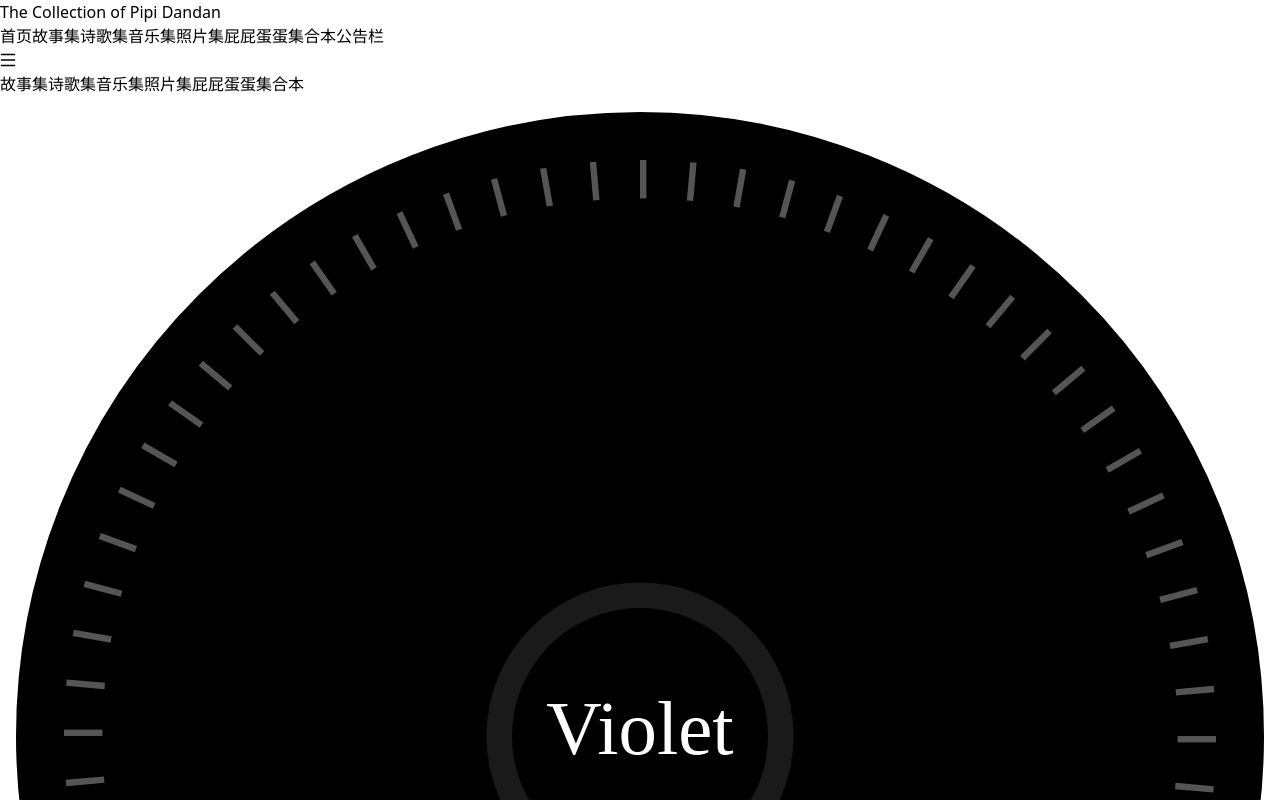
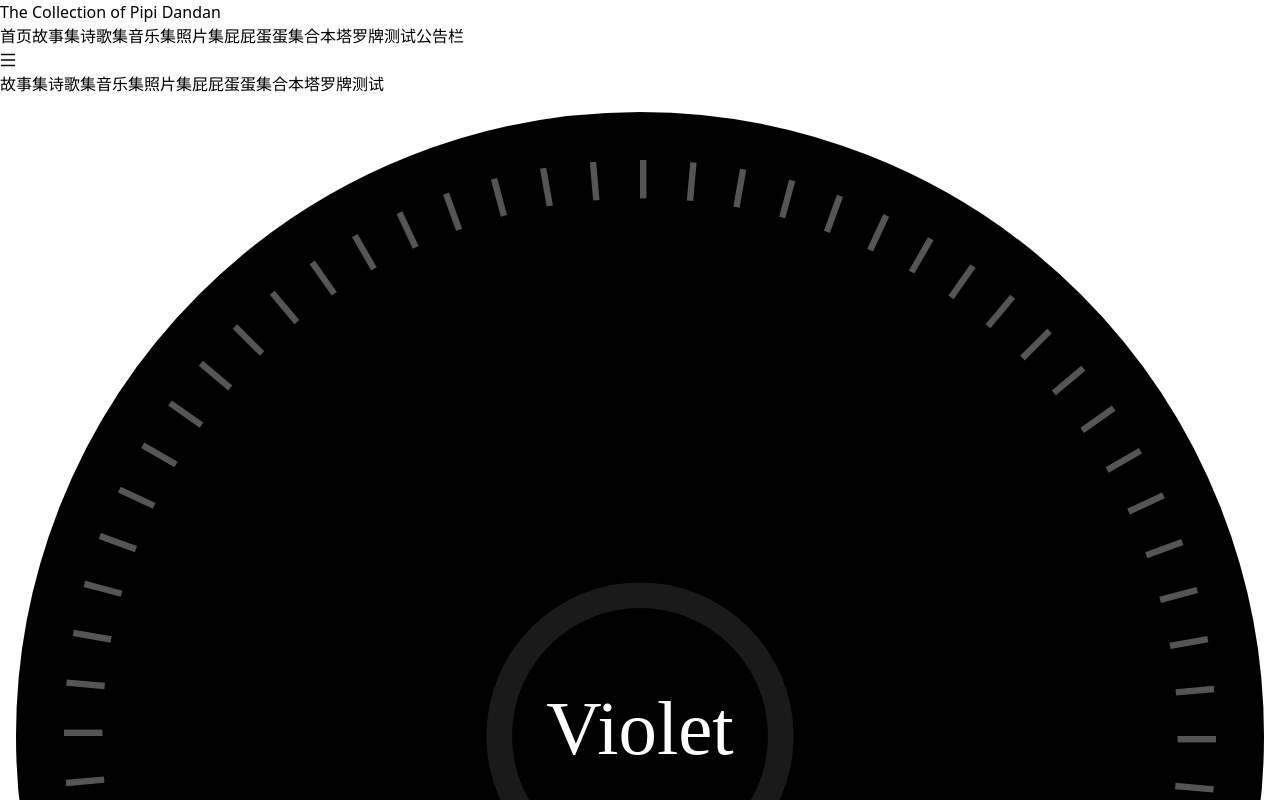
Before and after one commit to wjyzhixing/The-Collection-of-Pipi-Dandan, a React (Vite) app: page /music in a window 1280 px wide. Shown: the top 800 px of the page. Built offline with nearby package versions, Linux system fonts and the light colour scheme.

Commit message:
增加tarot导航！

```diff
--- a/src/components/Header/Header.tsx
+++ b/src/components/Header/Header.tsx
@@ -62,6 +62,12 @@ const Header: React.FC<HeaderProps> = ({ currentPage }) => {
             >
               屁屁蛋蛋集合本
             </Link>
+            <a
+              href="https://tarot-ppdd.netlify.app"
+              className={`!rounded-button ${currentPage === "tarot" ? "text-purple-600" : "text-gray-600 hover:text-purple-600"}`}
+            >
+              塔罗牌测试
+            </a>
             <Link
               to="/notices"
               className={`!rounded-button ${currentPage === "notices" ? "text-purple-600" : "text-gray-600 hover:text-purple-600"}`}
@@ -132,6 +138,14 @@ const Header: React.FC<HeaderProps> = ({ currentPage }) => {
           >
             屁屁蛋蛋集合本
           </Link>
+          <a
+              href="https://tarot-ppdd.netlify.app"
+              className={`py-2 ${
+              currentPage === "tarot" ? "text-purple-600" : "text-gray-600"
+            }`}
+            >
+              塔罗牌测试
+          </a>
         </div>
       </div>
     </nav>
```
